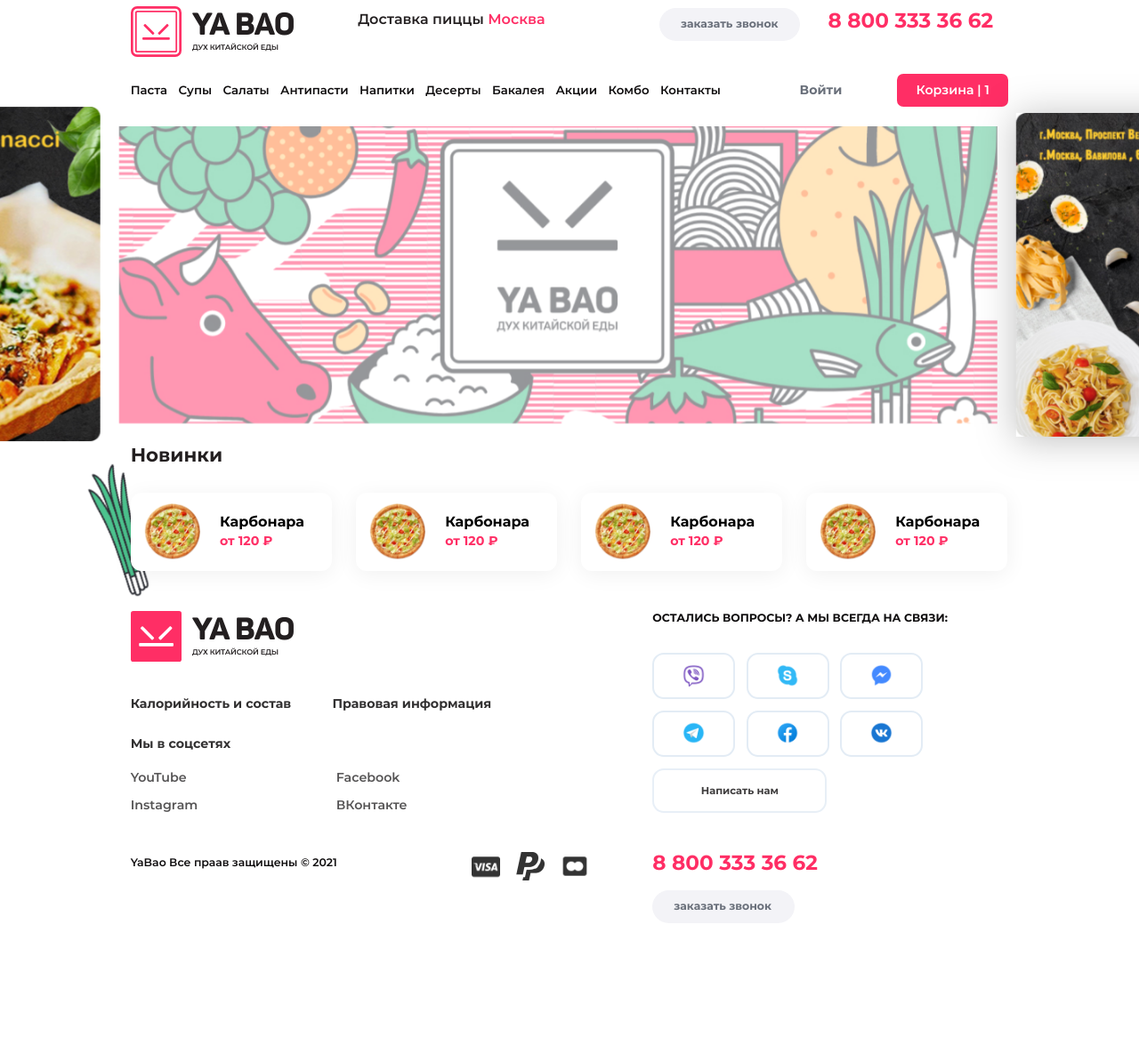
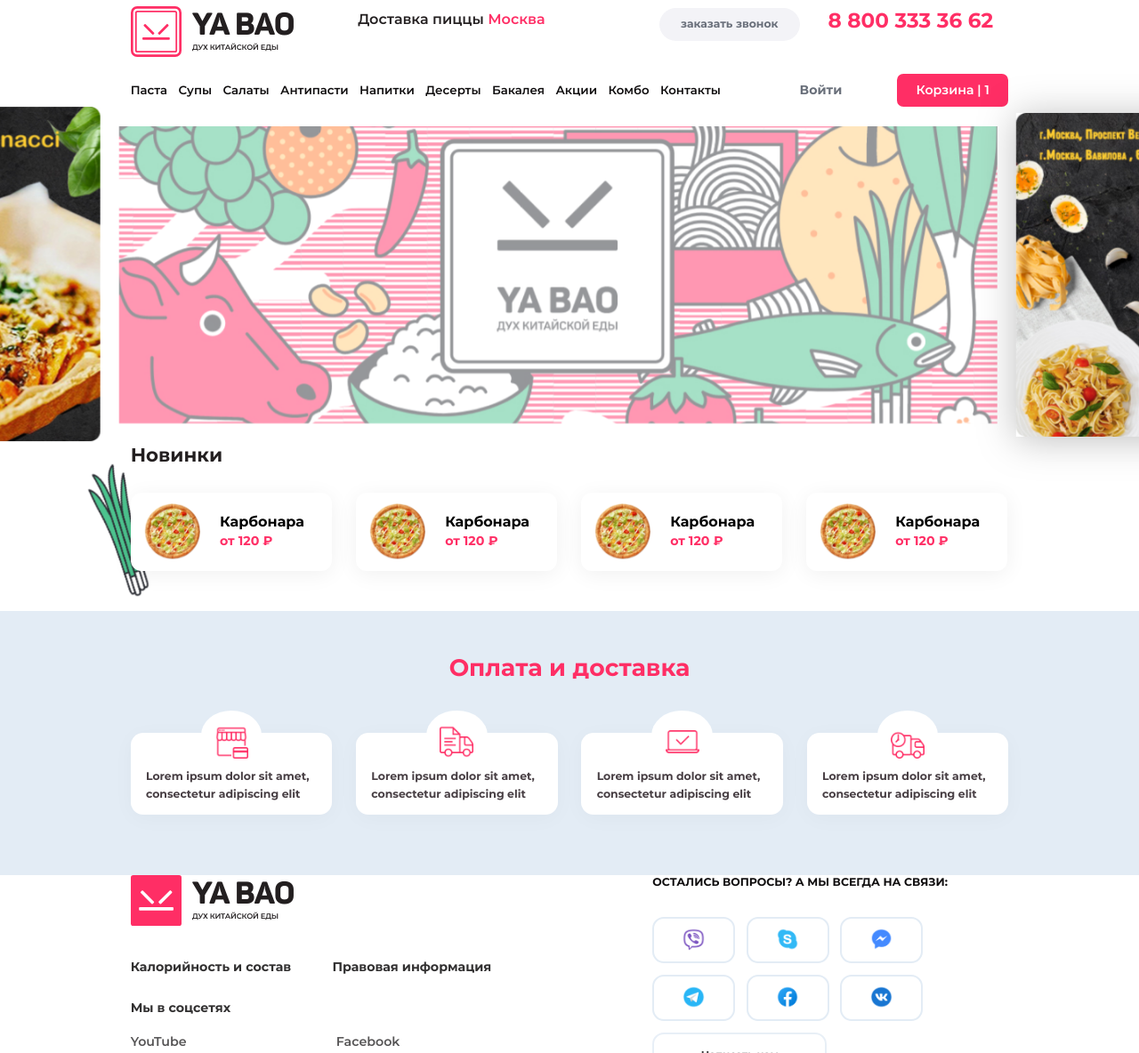
Before and after one commit to zxcghul/ya-baooo, a website built with webpack: page src/index.html in a window 1280 px wide. Shown: the top 1184 px of the page at 89% size. Before the commit the page ends 1110 px from the top, so only its background shows below. Built offline with nearby package versions, Linux system fonts and the light colour scheme.

Commit message:
Сверстал блок оплаты и доставки БЕЗ КАРТЫ

```diff
--- a/src/index.html
+++ b/src/index.html
@@ -103,6 +103,39 @@
             </div>
         </div>
     </div>
+    <div class="delivery">
+        <div class="container">
+            <h3 class="article">
+                Оплата и доставка
+            </h3>
+            <div class="tabs">
+                <div class="tabs__block">
+                    <div class="image">
+                        <img src="./img/delivery/magazine.png" alt="">
+                    </div>
+                    <p>Lorem ipsum dolor sit amet, consectetur adipiscing elit</p>
+                </div>
+                <div class="tabs__block">
+                    <div class="image">
+                        <img src="./img/delivery/voiture.png" alt="">
+                    </div>
+                    <p>Lorem ipsum dolor sit amet, consectetur adipiscing elit</p>
+                </div>
+                <div class="tabs__block">
+                    <div class="image">
+                        <img src="./img/delivery/PC.png" alt="">
+                    </div>
+                    <p>Lorem ipsum dolor sit amet, consectetur adipiscing elit</p>
+                </div>
+                <div class="tabs__block">
+                    <div class="image">
+                        <img src="./img/delivery/voiture_time.png" alt="">
+                    </div>
+                    <p>Lorem ipsum dolor sit amet, consectetur adipiscing elit</p>
+                </div>
+            </div>
+        </div>
+    </div>
     <footer class="footer">
         <div class="container">
             <div class="footer__one">
--- a/src/style.scss
+++ b/src/style.scss
@@ -10,6 +10,7 @@
 
 @import 'style/header/set.scss';
 @import 'style/new/set.scss';
+@import 'style/delivery/set.scss';
 @import 'style/footer/set.scss';
 @import 'style/normalize.css';
 @import 'style/header/set.scss';
--- /dev/null
+++ b/src/style/delivery/article.scss
@@ -0,0 +1,10 @@
+.article {
+    font-family: 'Montserrat';
+    font-style: normal;
+    font-weight: 700;
+    font-size: 3rem;
+    line-height: 3.7rem;
+    text-align: center;
+    color: #FF2E65;
+
+}
--- /dev/null
+++ b/src/style/delivery/delivery.scss
@@ -0,0 +1,4 @@
+.delivery {
+    padding: 5.4rem 0 7.6rem 0;
+    background: #E3ECF5;
+}
--- /dev/null
+++ b/src/style/delivery/image.scss
@@ -0,0 +1,10 @@
+.image {
+    position: relative;
+    top: -2.8rem;
+    height: 7.7rem;
+    width: 7.7rem;
+    padding: 1.7rem 1.7rem 0 1.7rem;
+    border-radius: 50%;
+    background: #FFFFFF;
+    align-self: center;
+}
--- /dev/null
+++ b/src/style/delivery/set.scss
@@ -0,0 +1,5 @@
+@import './article.scss';
+@import './delivery.scss';
+@import './image.scss';
+@import './tabs.scss';
+@import './tabs__block.scss';
--- /dev/null
+++ b/src/style/delivery/tabs.scss
@@ -0,0 +1,7 @@
+.tabs {
+    display: flex;
+    flex-direction: row;
+    justify-content: space-between;
+    padding-top: 6.3rem;
+
+}
--- /dev/null
+++ b/src/style/delivery/tabs__block.scss
@@ -0,0 +1,21 @@
+.tabs__block {
+    display: flex;
+    flex-direction: column;
+    width: 25.5rem;
+    height: 10.4rem;
+    background: #FFFFFF;
+    box-shadow: 0px 4px 24px rgba(0, 0, 0, 0.03);
+    border-radius: 14px;
+    p {
+        position: relative;
+        top: -1.8rem;
+        width: 21.6rem;
+        align-self: center;
+        font-family: 'Montserrat';
+        font-style: normal;
+        font-weight: 700;
+        font-size: 1.4rem;
+        line-height: 2.2rem;
+        color: #473E43;
+    }
+}
```
Also changed, not shown: src/img/delivery/PC.png (added), src/img/delivery/magazine.png (added), src/img/delivery/voiture.png (added), src/img/delivery/voiture_time.png (added).
